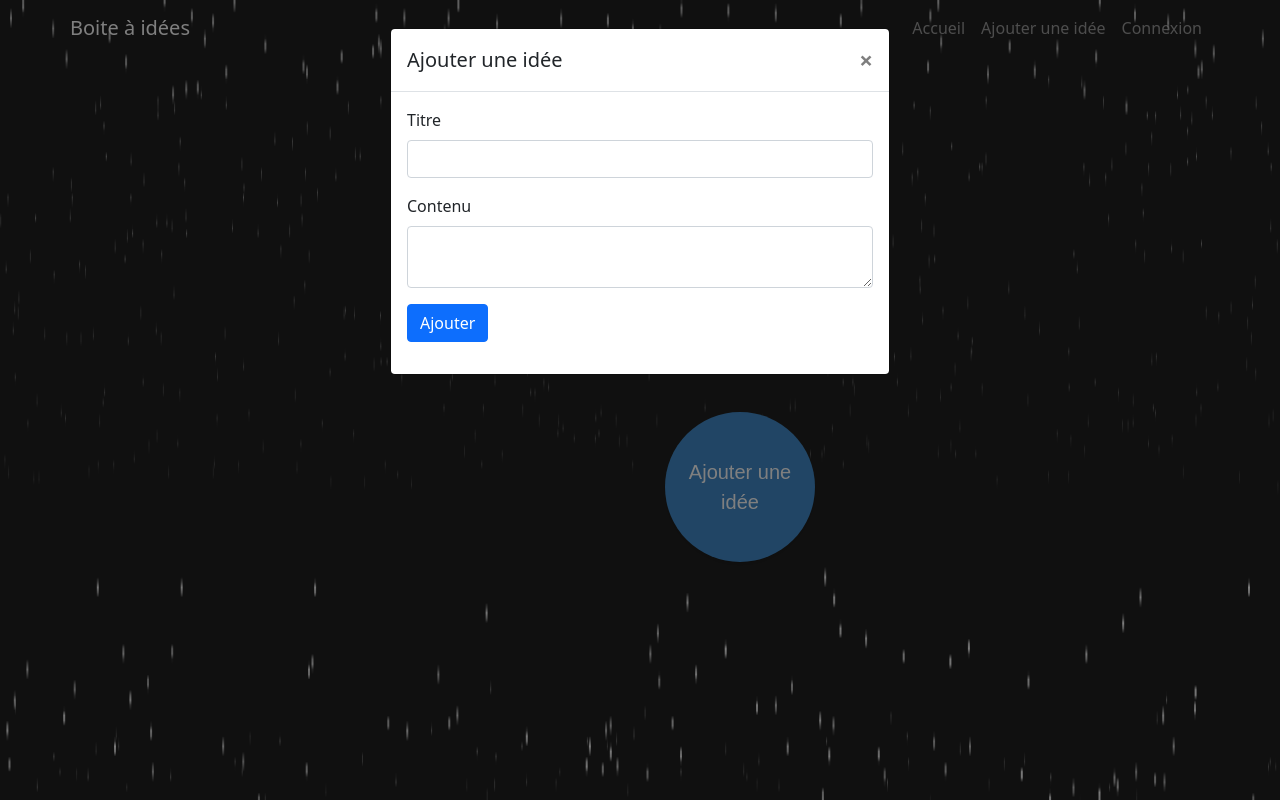
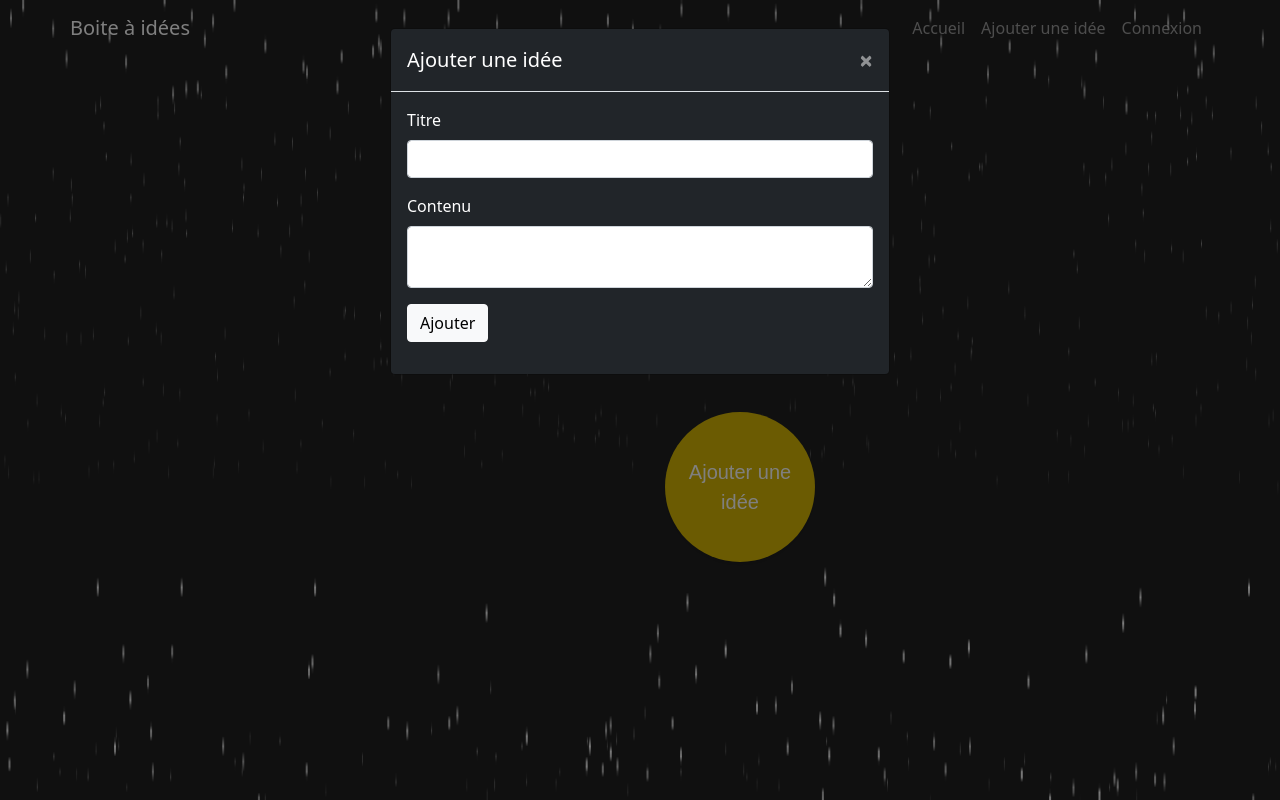
Before and after one commit to AidounNejma/Laravel-React, a React (Create React App) app in the folder reactapp/: page /add-ideas in a window 1280 px wide. Both pictures are taken after a click on the button "Ajouter une idée". Built offline with nearby package versions, Linux system fonts and the light colour scheme.

Commit message:
add css to modals

```diff
--- a/reactapp/public/css/circular.css
+++ b/reactapp/public/css/circular.css
@@ -17,7 +17,7 @@
   position: relative;
   width: 150px;
   height: 150px;
-  background: #428bca;
+  background: #d6b704;
   border-radius: 50%;
   border: 0;
   color: white;
@@ -28,7 +28,8 @@
 }
 
 .selector .roundCenter:hover {
-  background: #3071a9;
+  background: #b88d16;
+  transition: 0.5s;
 }
 
 .selector .roundCenter:focus {
@@ -47,7 +48,6 @@
   align-items: center;
   /* border: 1px solid #000; */
   border-radius: 50%;
-  /* animation: spin 10s linear infinite; */
 }
 .item {
   width: 150px;
@@ -56,7 +56,7 @@
   text-align: center;
   border-radius: 50%;
   position: absolute;
-  background: #f00;
+  background: #ffc4c4;
   display: flex;
   justify-content: center;
   align-items: center;
--- a/reactapp/src/pages/AddIdeas.js
+++ b/reactapp/src/pages/AddIdeas.js
@@ -65,28 +65,28 @@ class AddIdeas extends Component {
                 <h4>Ajouter une idée</h4>
                 <div className="modal fade" id="exampleModal" tabIndex="-1" role="dialog" aria-labelledby="exampleModalLabel" aria-hidden="true">
                     <div className="modal-dialog" role="document">
-                        <div className="modal-content">
-                            <div className="modal-header">
+                        <div className="modal-content bg-dark">
+                            <div className="modal-header text-white">
                                 <h5 className="modal-title" id="exampleModalLabel">Ajouter une idée</h5>
                                 <button type="button" className="close" data-dismiss="modal" aria-label="Close">
-                                    <span aria-hidden="true">&times;</span>
+                                    <span className="text-white" aria-hidden="true">&times;</span>
                                 </button>
                             </div>
                             <div className="modal-body">
                                 <form onSubmit={this.savesIdea} >
                                     <div className="form-group mb-3">
-                                        <label>Titre</label>
+                                        <label className="text-white">Titre</label>
                                         <input type="text" name="title" onChange={this.handleInput} value={this.state.title} className="form-control" />
                                         <span className="text-danger"></span>
                                     </div>
                                     <div className="form-group mb-3">
-                                        <label>Contenu</label>
+                                        <label className="text-white">Contenu</label>
                                         <textarea type="text" name="content" onChange={this.handleInput} value={this.state.content} className="form-control"></textarea>
                                         <span className="text-danger"></span>
                                     </div>
 
                                     <div className="form-group mb-3">
-                                        <button type="submit" className="btn btn-primary">Ajouter</button>
+                                        <button type="submit" className="btn btn-light">Ajouter</button>
                                     </div>
                                 </form>
                             </div>
--- a/reactapp/src/pages/Navbar.js
+++ b/reactapp/src/pages/Navbar.js
@@ -13,7 +13,7 @@ function MyNav() {
                     <Nav className=" float-right">
                         <Nav.Link href="/">Accueil</Nav.Link>
                         <Nav.Link href="add-ideas">Ajouter une idée</Nav.Link>
-                        <Nav.Link href="#pricing">Connexion</Nav.Link>
+                        <Nav.Link href="#login">Connexion</Nav.Link>
                     </Nav>
                 </Container>
             </Navbar>
```
